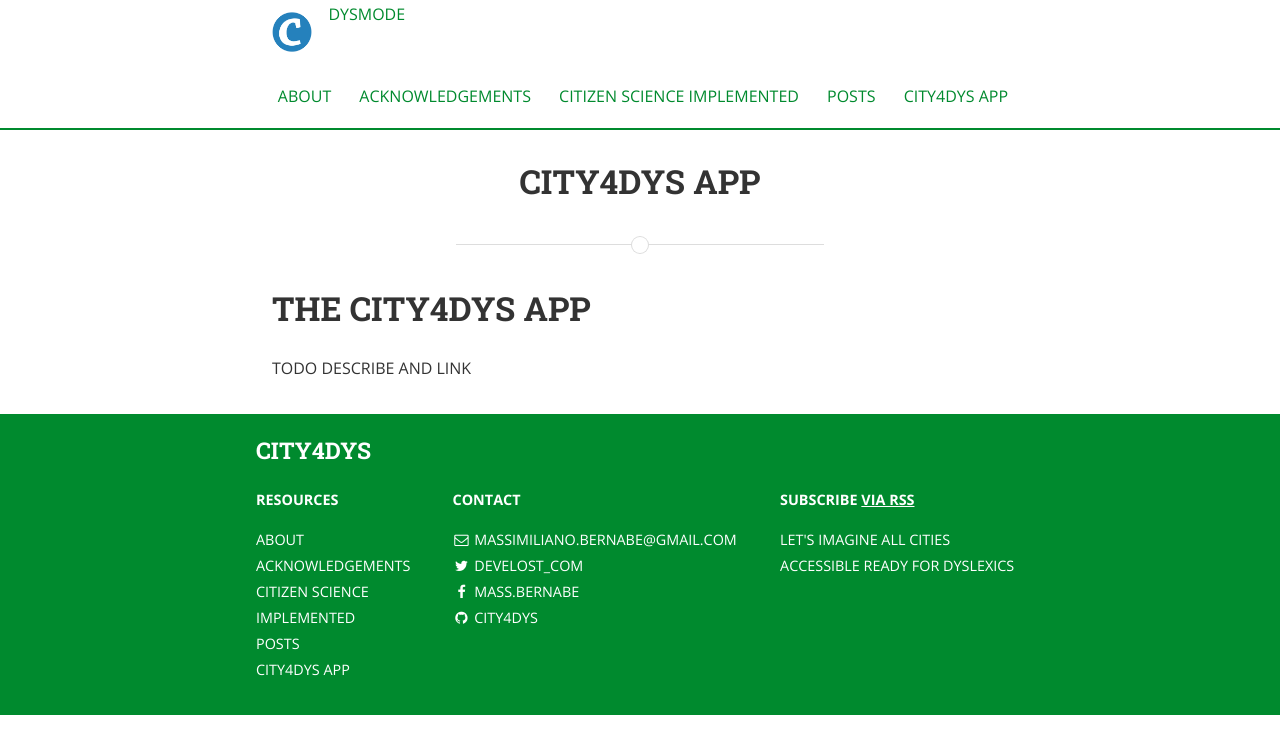
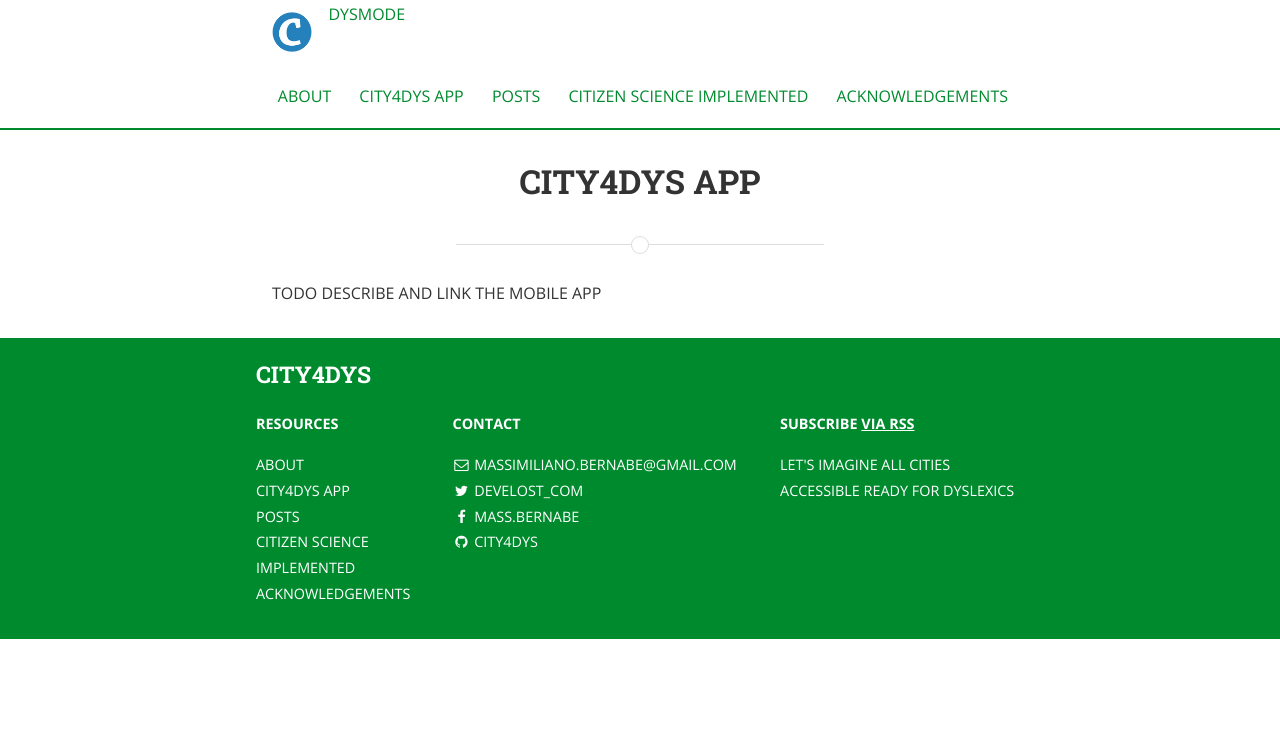
Before and after one commit to city4dys/city4dys.github.io, a Jekyll site: the page built from 20_the_app.md, in a window 1280 px wide. Shown: the top 754 px of the page. Built offline with Jekyll 4.4.1, drawn with Linux system fonts in a browser that asks for light colours; nearby versions of some CDN libraries; a style sheet for code colours, icons or effects is not loaded.

Commit message:
mod page order

```diff
--- a/the_app.md
+++ b/20_the_app.md
@@ -4,6 +4,4 @@ title: City4dys App
 permalink: /city4dys-app/
 ---
 
-# The City4dys app
-
-todo describe and link
+todo describe and link the mobile app
```
Also changed, not shown: 10_about.md (renamed from about.md), 30_posts.html (renamed from posts.html), 40_citizen_science.md (renamed from citizen_science.md), 50_acknowledgements.md (renamed from acknowledgements.md).
